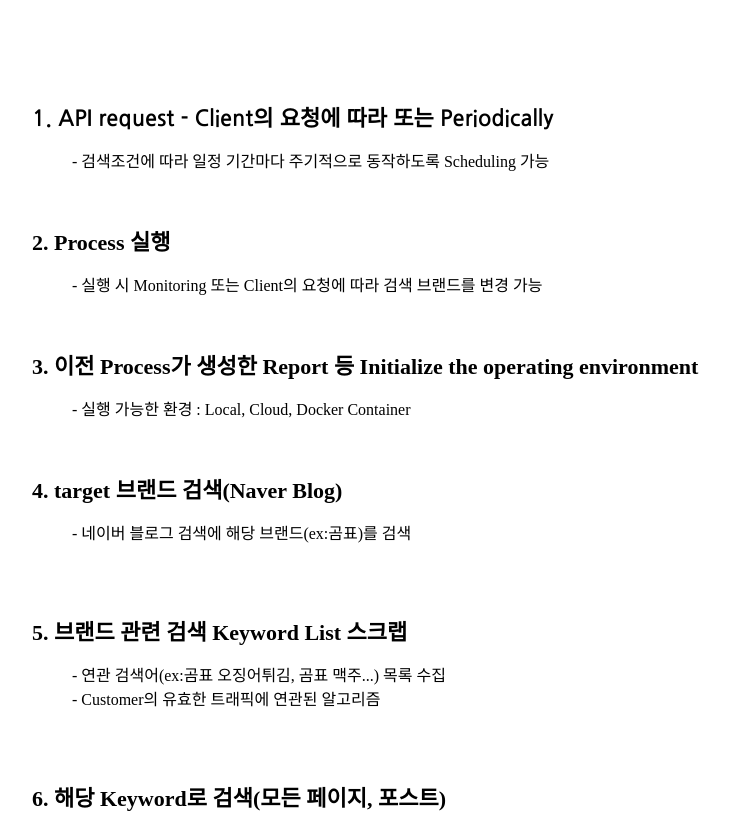
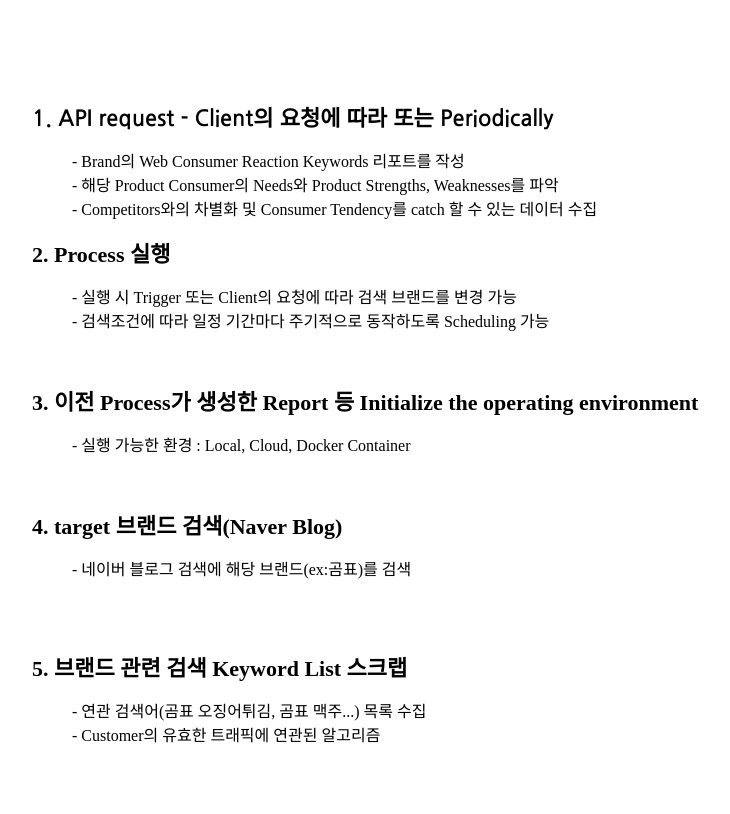
Before and after one commit to woodnlowkey/robocorp_sample, a plain HTML site: page index.html in a window 1280 px wide. Shown: the top 814 px of the page, without its empty margins (465-1195 px from the left). Drawn offline with Linux system fonts and the light colour scheme; a script that the page names is missing.

Commit message:
Update index.html

```diff
--- a/index.html
+++ b/index.html
@@ -15,13 +15,14 @@
             <p>
                 <span>1. API request - Client의 요청에 따라 또는 Periodically</span><br>
                 <blockquote>
-                    - 검색조건에 따라 일정 기간마다 주기적으로 동작하도록 Scheduling 가능<br>
+                    - Brand의  Web Consumer Reaction Keywords 리포트를 작성<br>
+                    - 해당 Product Consumer의 Needs와 Product Strengths, Weaknesses를 파악<br>
+                    - Competitors와의 차별화 및 Consumer Tendency를 catch 할 수 있는 데이터 수집
                 </blockquote>
-                <br>
-                <br>
                 <span>2. Process 실행</span><br>
                 <blockquote>
-                    - 실행 시 Monitoring 또는 Client의 요청에 따라 검색 브랜드를 변경 가능
+                    - 실행 시 Trigger 또는 Client의 요청에 따라 검색 브랜드를 변경 가능<br>
+                    - 검색조건에 따라 일정 기간마다 주기적으로 동작하도록 Scheduling 가능
                 </blockquote>
                 <br>
                 <br>
@@ -40,7 +41,7 @@
                 <br>
                 <span>5. 브랜드 관련 검색 Keyword List 스크랩</span><br>
                 <blockquote>
-                    - 연관 검색어(ex:곰표 오징어튀김, 곰표 맥주...) 목록 수집<br>
+                    - 연관 검색어(곰표 오징어튀김, 곰표 맥주...) 목록 수집<br>
                     - Customer의 유효한 트래픽에 연관된 알고리즘
                 </blockquote>
                 <br>
```
